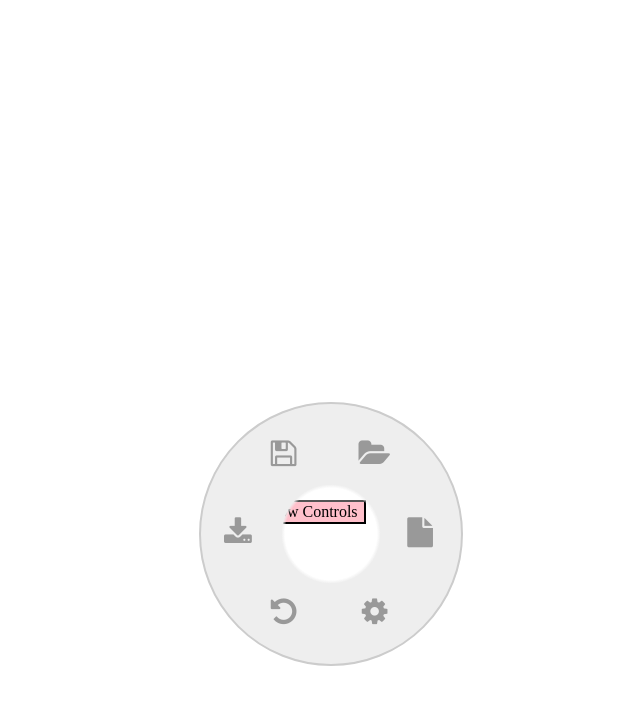
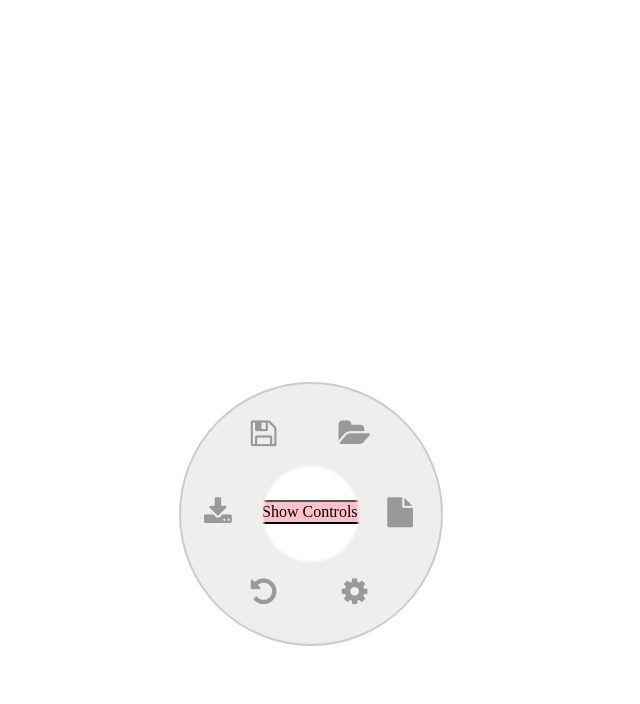
Before and after one commit to jahed/radial-controls, a plain HTML site: page index.html in a window 1280 px wide. Both pictures are taken after a click on the button "Show Controls". Shown: the whole page, without its empty margins (246-886 px from the left). Drawn offline with nearby package versions, Linux system fonts and the light colour scheme.

Commit message:
Fix centre alignment

```diff
--- a/radial-controls.css
+++ b/radial-controls.css
@@ -11,8 +11,8 @@
     height:260px;
     padding:40px;
     position:absolute;
-    margin-top:-150px;
-    margin-left:-150px;
+    margin-top:-170px;
+    margin-left:-170px;
 }
 
 .radial-control .rc-main {
```
